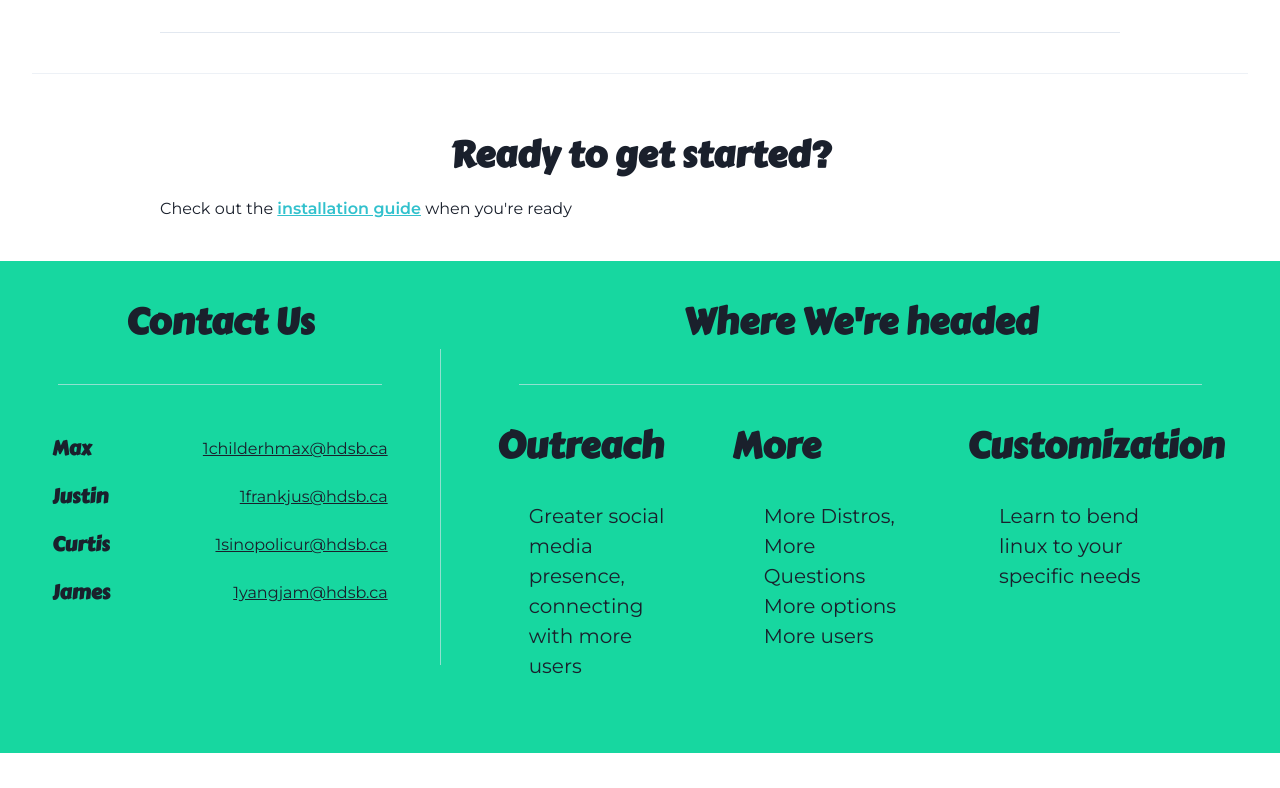
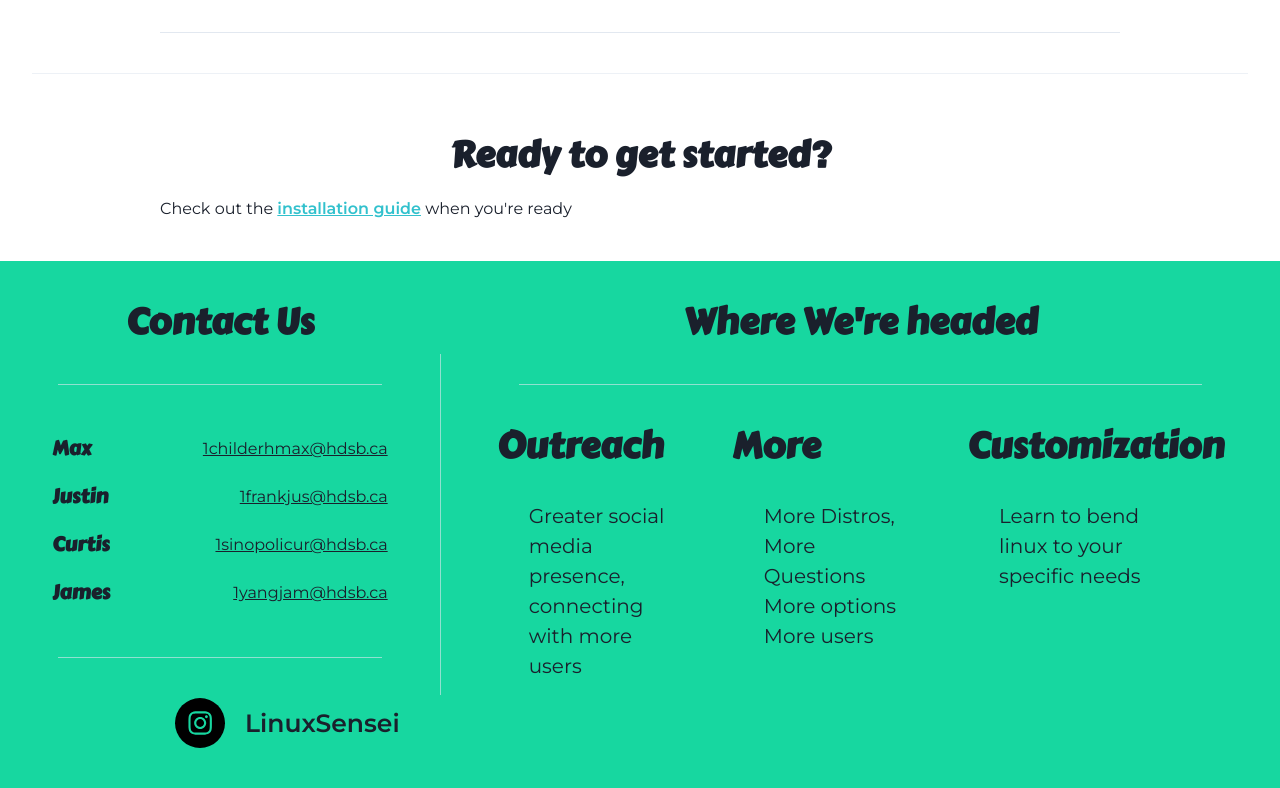
Before and after one commit to Jumner/LinuxSensei, a Next.js app in the folder site/: page / in a window 1280 px wide. Shown: the part 1055-1843 px from the top of the page. Before the commit the page ends 1808 px from the top, so only its background shows below. Built offline with nearby package versions, Linux system fonts and the light colour scheme.

Commit message:
added ig icon

```diff
--- a/site/package.json
+++ b/site/package.json
@@ -18,7 +18,8 @@
 		"next": "12.0.4",
 		"postprocessing": "^6.23.2",
 		"react": "17.0.2",
-		"react-dom": "17.0.2"
+		"react-dom": "17.0.2",
+		"react-social-icons": "^5.6.1"
 	},
 	"devDependencies": {
 		"eslint": "7.32.0",
--- a/site/src/components/Footer.js
+++ b/site/src/components/Footer.js
@@ -1,14 +1,12 @@
 import {
-	HStack,
 	Text,
 	SimpleGrid,
-	VStack,
 	Flex,
 	Heading,
 	Divider,
 	Container,
 } from "@chakra-ui/layout";
-import Section from "./Section";
+import { SocialIcon } from "react-social-icons";
 
 function Team({ name, email }) {
 	return (
@@ -41,6 +39,25 @@ export default function Footer() {
 				<Team name="Justin" email="1frankjus@hdsb.ca" />
 				<Team name="Curtis" email="1sinopolicur@hdsb.ca" />
 				<Team name="James" email="1yangjam@hdsb.ca" />
+				<Divider w="90%" my="10" alignSelf="center" />
+				<Flex flexDir="row" justify="flex-end" alignItems="center">
+					<SocialIcon
+						target="_blank"
+						network="instagram"
+						url="https://www.instagram.com/linuxsensei/"
+						bgColor="main.400"
+					></SocialIcon>
+					<Text
+						as="a"
+						href="https://www.instagram.com/linuxsensei"
+						target="_blank"
+						fontSize="25"
+						fontWeight="bolder"
+						ml="5"
+					>
+						LinuxSensei
+					</Text>
+				</Flex>
 			</Flex>
 			<Divider orientation="vertical" h="70%" my="auto" mx="5" />
 			<Flex flexDir="column" w="full" p="5">
```
Also changed, not shown: 1 other file (tests, documents, lock files or other folders).
